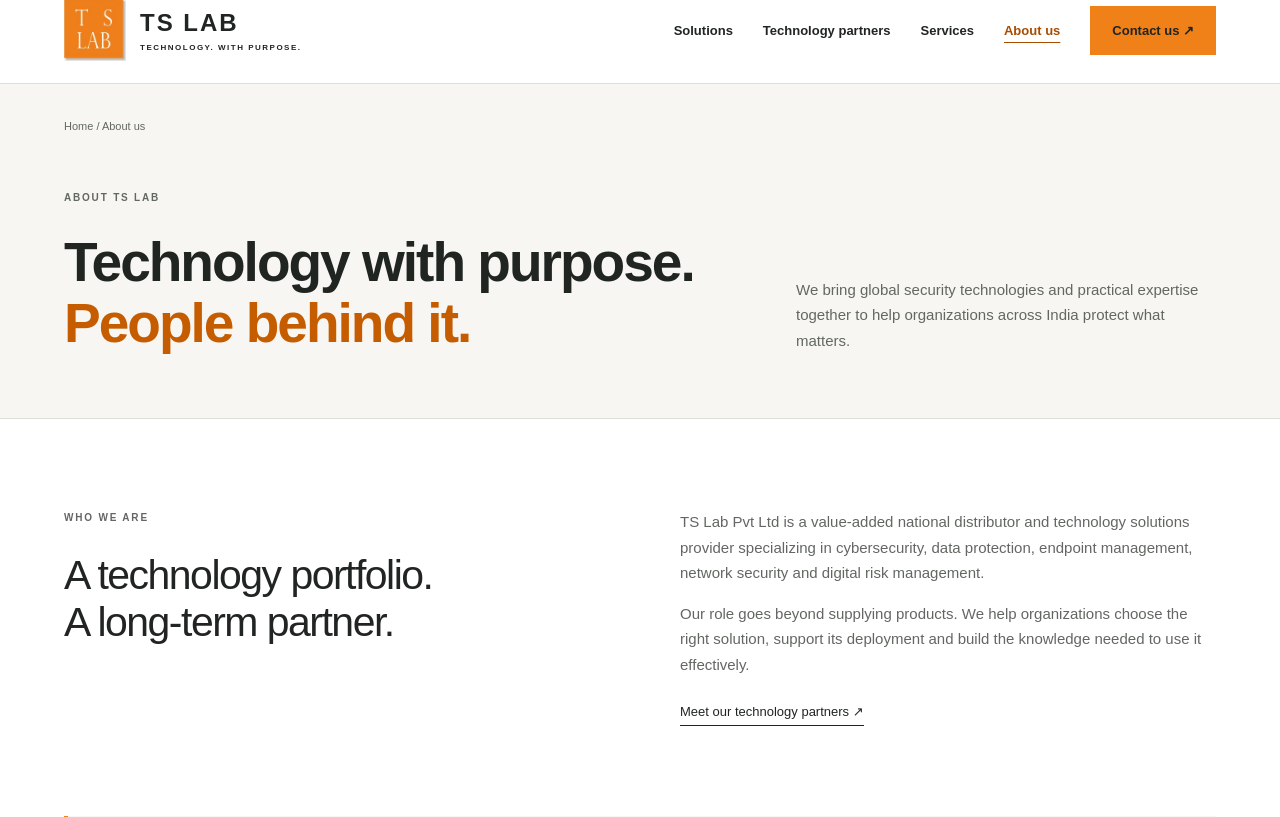
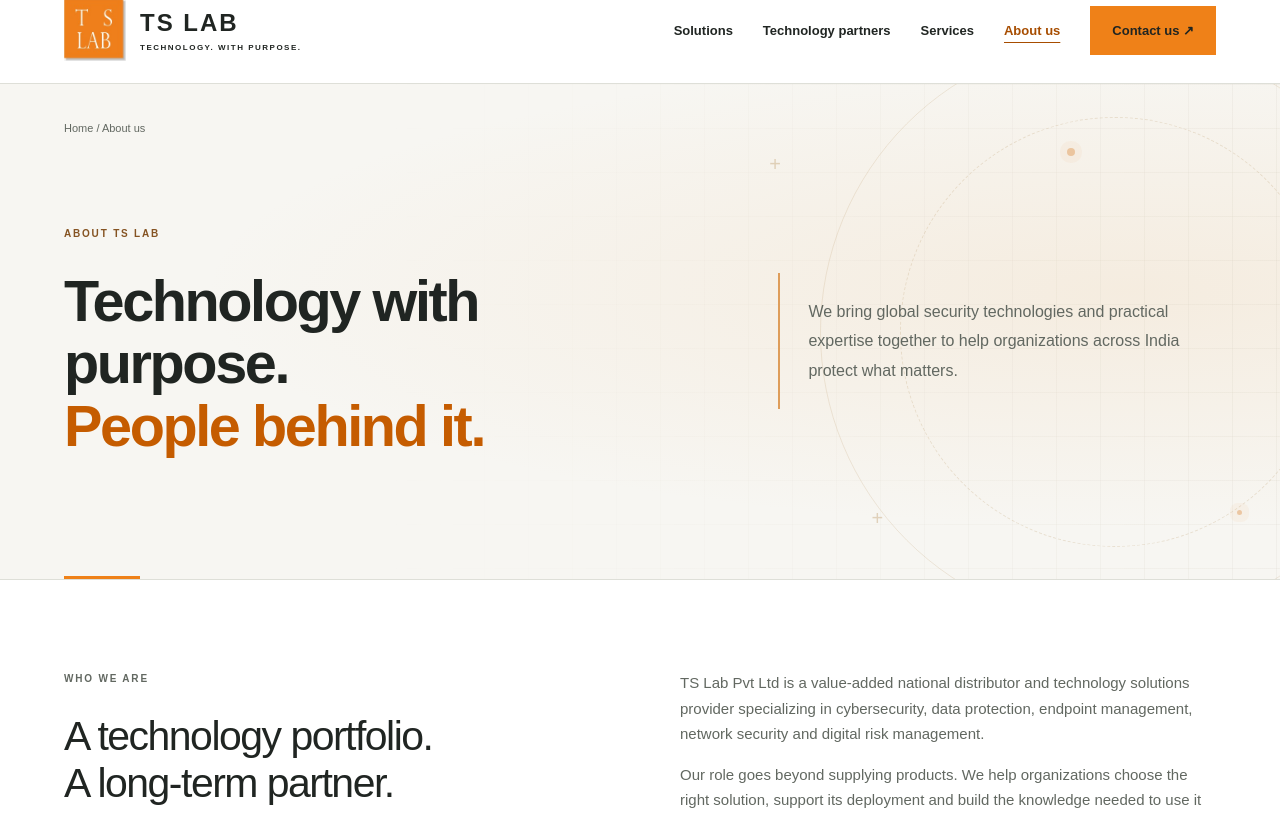
Before and after one commit to suvojit004/tslab, a Node server app: page /about in a window 1280 px wide. Shown: the part 58-875 px from the top of the page. Run offline with Node 20, Linux system fonts and the light colour scheme; some libraries are stand-ins or nearby versions.

Commit message:
Page header design enhancement

```diff
--- a/public/css/style.css
+++ b/public/css/style.css
@@ -121,3 +121,22 @@ footer{flex-wrap:wrap;gap:24px}.footer-legal{flex-basis:100%;display:flex;gap:25
 .footer-bottom>div{display:flex;gap:25px;flex-wrap:wrap}.footer-bottom .footer-top{color:#f2a662}
 @media(max-width:1100px){.footer-grid{grid-template-columns:1.2fr 1fr;gap:40px 60px}.footer-bottom{flex-wrap:wrap}}
 @media(max-width:600px){.footer-lead{padding:38px 0;align-items:start;flex-direction:column;gap:25px}.footer-grid{grid-template-columns:1fr 1fr;gap:32px 20px;padding:35px 0}.footer-brand,.footer-connect{grid-column:1/-1}.footer-identity small{max-width:none}.footer-column h3{margin-bottom:18px}.footer-brand>p{margin:18px 0}.footer-connect{border-top:1px solid #ffffff26;padding-top:25px}.footer-bottom{flex-direction:column;gap:16px}.footer-bottom>div{gap:16px 23px}}
+.partner-toggle-row{display:flex;justify-content:center;margin-top:30px}.partner-toggle-row:has([hidden]){display:none}.partner-toggle-row button{border:0}.partner-toggle-row [hidden]{display:none}
+
+/* Shared inner-page masthead, inspired by the homepage. */
+.page-hero{position:relative;isolation:isolate;overflow:hidden;padding:34px 0 88px;background:#f7f6f2}
+.page-hero>.wrap{position:relative;z-index:1}
+.page-hero .page-heading{min-height:300px;margin-top:55px;grid-template-columns:1.45fr 1fr;gap:80px;align-items:center}
+.page-hero h1{font-size:clamp(44px,4.5vw,66px);line-height:1.08;letter-spacing:-2.4px;max-width:760px}
+.page-hero .intro{font-size:16px;line-height:1.85;max-width:420px;padding:24px 0 24px 28px;border-left:2px solid #de9d5a}
+.page-hero .eyebrow{margin-bottom:28px;color:#855322}
+.page-hero-art{position:absolute;inset:0;z-index:0;pointer-events:none;overflow:hidden;background:radial-gradient(ellipse at 88% 42%,#edc59533,transparent 58%)}
+.page-hero-art:before{content:'';position:absolute;inset:0;background-image:linear-gradient(#a99e8914 1px,transparent 1px),linear-gradient(90deg,#a99e8914 1px,transparent 1px);background-size:44px 44px;mask-image:linear-gradient(90deg,transparent 30%,#000 100%)}
+.page-hero-art:after{content:'';position:absolute;bottom:0;left:5%;height:3px;width:76px;background:var(--orange)}
+.hero-ring{position:absolute;border:1px solid #cbb28e45;border-radius:50%;right:-130px;top:50%;transform:translateY(-50%);width:590px;height:590px}
+.hero-ring-inner{width:430px;height:430px;right:-50px;border-style:dashed;border-color:#ba9b6c40}
+.hero-orbit-dot{position:absolute;width:8px;height:8px;border-radius:50%;background:#dc8b3e70;box-shadow:0 0 0 7px #e5b88018;right:16%;top:13%}
+.dot-two{right:3%;top:86%;width:5px;height:5px}
+.hero-cross{position:absolute;color:#bd9a6866;font-size:20px;font-weight:400;right:39%;top:14%}.cross-two{right:31%;top:auto;bottom:10%}
+@media(max-width:1000px){.page-hero .page-heading{gap:40px;grid-template-columns:1.3fr 1fr}.page-hero h1{font-size:48px}.page-hero .intro{font-size:14px;padding-left:20px}}
+@media(max-width:720px){.page-hero{padding:28px 0 58px}.page-hero .page-heading{min-height:0;margin-top:50px;grid-template-columns:1fr;gap:28px}.page-hero h1{font-size:42px;letter-spacing:-1.8px}.page-hero .intro{max-width:100%;padding:4px 0 4px 20px;font-size:15px;line-height:1.75}.page-hero .eyebrow{margin-bottom:22px}.hero-ring{right:-330px}.hero-ring-inner{right:-250px}.hero-cross{right:12%}.cross-two{right:8%;bottom:4%}.page-hero-art:before{mask-image:linear-gradient(90deg,transparent,#000)}}
--- a/views/about.ejs
+++ b/views/about.ejs
@@ -4,7 +4,7 @@
 <body>
 <%- include('partials/header') %>
 <main id="main">
-  <section class="page-hero">
+  <section class="page-hero"><%- include('partials/hero-background') %>
     <div class="wrap">
       <a class="breadcrumb" href="/">Home /</a><span class="breadcrumb"> About us</span>
       <div class="page-heading"><div><p class="eyebrow">ABOUT TS LAB</p><h1>Technology with purpose.<br><em>People behind it.</em></h1></div><p class="intro">We bring global security technologies and practical expertise together to help organizations across India protect what matters.</p></div>
--- a/views/contact.ejs
+++ b/views/contact.ejs
@@ -4,7 +4,7 @@
 <body>
 <%- include('partials/header') %>
 <main id="main">
-  <section class="page-hero"><div class="wrap"><a class="breadcrumb" href="/">Home /</a><span class="breadcrumb"> Contact us</span><div class="page-heading"><div><p class="eyebrow">LET’S TALK</p><h1>Your next challenge.<br><em>Let’s solve it together.</em></h1></div><p class="intro">Looking for the right security solution or help with an existing deployment? Connect directly with the TS Lab team.</p></div></div></section>
+  <section class="page-hero"><%- include('partials/hero-background') %><div class="wrap"><a class="breadcrumb" href="/">Home /</a><span class="breadcrumb"> Contact us</span><div class="page-heading"><div><p class="eyebrow">LET’S TALK</p><h1>Your next challenge.<br><em>Let’s solve it together.</em></h1></div><p class="intro">Looking for the right security solution or help with an existing deployment? Connect directly with the TS Lab team.</p></div></div></section>
   <section class="wrap section contact-grid">
     <div><p class="eyebrow">A CONVERSATION STARTS HERE</p><h2>Tell us what<br>you have in mind.</h2><p>Whether you’re exploring a product, planning an implementation or interested in working with us, we’ll help you find the next step.</p><div class="contact-block"><span class="eyebrow">CALL OUR TEAM</span><a href="tel:+919830090055">+91 98300 90055 ↗</a><a href="tel:+919874041041">+91 98740 41041 ↗</a></div><div class="contact-block"><span class="eyebrow">EMAIL US DIRECTLY</span><a href="mailto:rabindra@tslab.in">rabindra@tslab.in ↗</a><a href="mailto:schatterjee@tslab.in">schatterjee@tslab.in ↗</a></div></div>
     <div class="enquiry-panel"><p class="eyebrow">HOW CAN WE HELP?</p><h3>Choose a conversation.</h3><p>Select a topic to open an email to our team.</p><% [['Product & solution enquiry','Explore products, licensing and the right fit for your needs.'],['Deployment & technical assistance','Discuss implementation, configuration or a technical question.'],['Training & post-sales support','Ask about enablement or support for your solution.'],['Partner enquiry','Start a conversation about working with TS Lab.']].forEach(item => { %><a class="enquiry-option" href="mailto:rabindra@tslab.in?subject=<%= encodeURIComponent(item[0]) %>"><div><h3><%= item[0] %></h3><p><%= item[1] %></p></div><span aria-hidden="true">↗</span></a><% }); %><p class="email-note">These links open your email app. You can also copy one of the email addresses on this page.</p></div>
--- a/views/index.ejs
+++ b/views/index.ejs
@@ -6,7 +6,7 @@
 <main id="main"><section class="hero"><div class="wrap hero-grid"><div><p class="eyebrow">● YOUR PARTNER IN CYBER RESILIENCE</p><h1>Secure today.<br>Ready for<br><em>what’s next.</em></h1><p class="intro">The right technology. The expertise to make it work. Protect your people, data and business with TS Lab’s cybersecurity portfolio and hands-on support.</p><div class="actions"><a class="button" href="/solutions">Explore our solutions ↗</a><a href="/contact">Talk to an expert →</a></div><p class="hero-note">01 / &nbsp; From choosing a solution to supporting it.<br><b>We’re with you at every step.</b></p></div><div class="visual" role="img" aria-label="Layered protection for data, endpoints, networks and access"><span class="visual-label">A CONNECTED APPROACH TO SECURITY ↗</span><div class="orbit one"></div><div class="orbit two"></div><div class="core"><svg viewBox="0 0 100 110" aria-hidden="true"><path d="M50 8 85 22v30c0 23-16 39-35 50C31 91 15 75 15 52V22Z"/><path d="m33 53 12 12 24-27"/></svg><strong>TS LAB</strong><small>SECURITY AT THE CORE</small></div><span class="node n1">▤ &nbsp; Data protection</span><span class="node n2">⌘ &nbsp; Endpoint security</span><span class="node n3">◎ &nbsp; Secure networks</span><span class="node n4">↗ &nbsp; Trusted access</span><span class="visual-bottom">● BUILT AROUND YOUR BUSINESS</span></div></div></section>
 <section class="wrap proof"><div><strong>11</strong><span>Global technology<br>partners</span></div><div><strong>5</strong><span>Core security<br>domains</span></div><div><strong>End-to-end</strong><span>Consulting, deployment<br>& ongoing support</span></div><div><strong>Pan-India</strong><span>Distribution<br>& expertise</span></div></section>
 <section id="solutions" class="wrap section"><div class="section-head"><div><p class="eyebrow">01 / SOLUTIONS THAT FIT</p><h2>Start with your challenge.<br>Find your way forward.</h2></div><p>From a single endpoint to your entire network, build a security approach around what matters to your business.</p></div><div class="solutions-grid"><% [['Protect your data','Keep sensitive information in the right hands with data loss prevention, backup and recovery.','Data protection'],['Secure every endpoint','Protect devices against evolving threats and bring your mobile workforce under control.','Endpoint & mobility'],['Connect with confidence','Secure branches and enable identity-verified access for your hybrid teams.','Network & access'],['Understand your exposure','Identify vulnerabilities and manage insider risk with greater visibility.','Risk & identity']].forEach((s,i)=>{ %><a class="solution" href="/solutions/<%= ['data-protection','endpoint-security','network-access','cyber-risk'][i] %>"><span class="number">0<%= i+1 %> <span>↗</span></span><h3><%= s[0] %></h3><p><%= s[1] %></p><b>Explore technologies →</b></a><% }); %></div></section>
-<section id="portfolio" class="portfolio section"><div class="wrap"><div class="section-head"><div><p class="eyebrow">02 / OUR TECHNOLOGY ECOSYSTEM</p><h2>Proven technology.<br>More possibilities.</h2></div><a href="/downloads/ts-lab-portfolio.pdf" download>Download our portfolio ↓</a></div><div class="filters" role="group" aria-label="Filter partners"><% ['All partners','Data protection','Endpoint & mobility','Network & access','Risk & identity','IT operations'].forEach((f,i)=>{ %><button data-filter="<%= f %>" aria-pressed="<%= i===0 %>"><%= f %></button><% }); %></div><p id="result-count" class="sr-only" aria-live="polite">Showing 11 partners</p><div class="partner-grid"><% partners.map(partner => [partner.name, partner.category, partner.summary, partner.slug]).forEach(p=>{ %><a class="partner partner-card-link" href="/partners/<%= p[3] %>" data-category="<%= p[1] %>" aria-label="Explore <%= p[0] %>"><span class="eyebrow"><%= p[1] %></span><h3><%= p[0] %></h3><p><%= p[2] %></p></a><% }); %></div></div></section>
+<section id="portfolio" class="portfolio section"><div class="wrap"><div class="section-head"><div><p class="eyebrow">02 / OUR TECHNOLOGY ECOSYSTEM</p><h2>Proven technology.<br>More possibilities.</h2></div><a href="/downloads/ts-lab-portfolio.pdf" download>Download our portfolio ↓</a></div><div class="filters" role="group" aria-label="Filter partners"><% ['All partners','Data protection','Endpoint & mobility','Network & access','Risk & identity','IT operations'].forEach((f,i)=>{ %><button data-filter="<%= f %>" aria-pressed="<%= i===0 %>"><%= f %></button><% }); %></div><p id="result-count" class="sr-only" aria-live="polite">Showing 11 partners</p><div class="partner-grid" id="home-partner-grid"><% partners.map(partner => [partner.name, partner.category, partner.summary, partner.slug]).forEach(p=>{ %><a class="partner partner-card-link" href="/partners/<%= p[3] %>" data-category="<%= p[1] %>" aria-label="Explore <%= p[0] %>"><span class="eyebrow"><%= p[1] %></span><h3><%= p[0] %></h3><p><%= p[2] %></p></a><% }); %></div><div class="partner-toggle-row"><button class="button" type="button" data-partner-toggle aria-controls="home-partner-grid" aria-expanded="false" hidden>Show all 11 partners ↓</button></div></div></section>
 <section id="services" class="services section"><div class="wrap service-grid"><div><p class="eyebrow">03 / MORE THAN PRODUCTS</p><h2>Expertise that stays.<br><em>From day one.</em></h2><p>Great technology needs the right implementation. We help you select, deploy and get more from your investment—with support beyond go-live.</p><a class="button" href="/contact">Build your solution with us ↗</a></div><div><% [['Solution consulting','Right-fit technology recommendations for your business.'],['Deployment support','Help with implementation and configuration.'],['Technical assistance','Work through technical challenges with our team.'],['Training & enablement','Practical knowledge for partners, administrators and users.'],['Post-sales support','Continued assistance after go-live.']].forEach((s,i)=>{ %><div class="service-row"><span>0<%= i+1 %></span><div><h3><%= s[0] %></h3><p><%= s[1] %></p></div><span>↗</span></div><% }); %></div></div></section>
 <section id="about" class="wrap section about"><p class="eyebrow">04 / MEET TS LAB</p><div><h2>Global technologies.<br>A partner closer to home.</h2><p>TS Lab Pvt Ltd is a value-added national distributor and technology solutions provider serving organizations across India. We bring cybersecurity, data protection, endpoint management, network security and digital risk management together in one portfolio.</p><p>Our mission is to help organizations safeguard digital assets, improve operational resilience and grow securely.</p></div></section>
 <section id="contact" class="wrap contact"><div><p class="eyebrow">LET’S SECURE YOUR NEXT STEP</p><h2>Your next challenge.<br>Our next conversation.</h2><p>Choosing a product, planning a deployment or looking for a technology partner? Let’s find the right fit.</p><a class="button dark" href="mailto:rabindra@tslab.in?subject=Cybersecurity%20solution%20enquiry">Talk to a TS Lab expert ↗</a></div><div class="contact-details"><small>CALL OUR TEAM</small><a href="tel:+919830090055">+91 98300 90055</a><a href="tel:+919874041041">+91 98740 41041</a><small>WRITE TO US</small><a href="mailto:rabindra@tslab.in">rabindra@tslab.in ↗</a><a href="mailto:schatterjee@tslab.in">schatterjee@tslab.in ↗</a></div></section></main>
--- /dev/null
+++ b/views/partials/hero-background.ejs
@@ -0,0 +1 @@
+<div class="page-hero-art" aria-hidden="true"><span class="hero-ring hero-ring-outer"></span><span class="hero-ring hero-ring-inner"></span><span class="hero-orbit-dot dot-one"></span><span class="hero-orbit-dot dot-two"></span><span class="hero-cross cross-one">+</span><span class="hero-cross cross-two">+</span></div>
--- a/views/partner-detail.ejs
+++ b/views/partner-detail.ejs
@@ -1,7 +1,7 @@
 <!DOCTYPE html><html lang="en">
 <%- include('partials/head', { description: partner.intro }) %>
 <body><%- include('partials/header') %><main id="main">
-<section class="page-hero"><div class="wrap"><a class="breadcrumb" href="/">Home /</a> <a class="breadcrumb" href="/partners">Technology partners /</a><span class="breadcrumb"> <%= partner.name %></span><div class="page-heading"><div><p class="eyebrow"><%= partner.name %> / <%= partner.category %></p><h1><%= partner.headline %></h1></div><div><p class="intro"><%= partner.intro %></p><a class="button partner-hero-cta" href="mailto:rabindra@tslab.in?subject=<%= encodeURIComponent(partner.name + ' solution enquiry') %>">Discuss <%= partner.name %> ↗</a></div></div></div></section>
+<section class="page-hero"><%- include('partials/hero-background') %><div class="wrap"><a class="breadcrumb" href="/">Home /</a> <a class="breadcrumb" href="/partners">Technology partners /</a><span class="breadcrumb"> <%= partner.name %></span><div class="page-heading"><div><p class="eyebrow"><%= partner.name %> / <%= partner.category %></p><h1><%= partner.headline %></h1></div><div><p class="intro"><%= partner.intro %></p><a class="button partner-hero-cta" href="mailto:rabindra@tslab.in?subject=<%= encodeURIComponent(partner.name + ' solution enquiry') %>">Discuss <%= partner.name %> ↗</a></div></div></div></section>
 <section class="wrap section"><div class="section-head"><div><p class="eyebrow">WHAT YOU CAN DO</p><h2><%= partner.summary %></h2></div></div><div class="approach-grid"><% partner.features.forEach((feature,i) => { %><article class="approach-card"><span class="eyebrow">0<%= i+1 %> /</span><h3><%= feature[0] %></h3><p><%= feature[1] %></p></article><% }); %></div><p class="product-scope">Capabilities depend on product, edition, licensing and supported platforms. TS Lab will help confirm the scope for your environment.</p></section>
 <section class="portfolio section"><div class="wrap service-grid"><div><p class="eyebrow">START WITH YOUR PRIORITIES</p><h2>Is this the right fit<br>for your business?</h2><p>Use these scenarios as a starting point for a conversation with TS Lab.</p></div><div><% partner.uses.forEach((use,i) => { %><div class="partner-use"><span>0<%= i+1 %></span><h3><%= use %></h3></div><% }); %></div></div></section>
 <section class="wrap section"><div class="section-head"><div><p class="eyebrow">MAKE AN INFORMED CHOICE</p><h2>Plan around your environment.</h2></div></div><div class="evaluation-panel"><h3>A question worth answering first</h3><p><%= partner.question %></p><div class="approach-grid"><div><h4>Define the requirement</h4><p>Bring your existing tools, user or asset counts, key workflows and priorities.</p></div><div><h4>Agree an evaluation</h4><p>Discuss a demonstration or pilot scope, subject to availability, using scenarios that matter to your team.</p></div><div><h4>Confirm the details</h4><p>Review compatibility, licensing, rollout responsibilities and support before purchase.</p></div></div></div></section>
--- a/views/partners.ejs
+++ b/views/partners.ejs
@@ -1,6 +1,6 @@
 <!DOCTYPE html><html lang="en">
 <%- include('partials/head', { description: 'Explore TS Lab technology partners and find products suited to your security and IT priorities.' }) %>
 <body><%- include('partials/header') %><main id="main">
-<section class="page-hero"><div class="wrap"><a class="breadcrumb" href="/">Home /</a><span class="breadcrumb"> Technology partners</span><div class="page-heading"><div><p class="eyebrow">THE TS LAB PORTFOLIO</p><h1>The right technology.<br><em>For your next step.</em></h1></div><p class="intro">Explore each partner through the needs of your business—from protecting data and devices to managing connected infrastructure.</p></div></div></section>
+<section class="page-hero"><%- include('partials/hero-background') %><div class="wrap"><a class="breadcrumb" href="/">Home /</a><span class="breadcrumb"> Technology partners</span><div class="page-heading"><div><p class="eyebrow">THE TS LAB PORTFOLIO</p><h1>The right technology.<br><em>For your next step.</em></h1></div><p class="intro">Explore each partner through the needs of your business—from protecting data and devices to managing connected infrastructure.</p></div></div></section>
 <section class="wrap section"><div class="filters" role="group" aria-label="Filter partners"><% ['All partners', ...new Set(partners.map(p => p.category))].forEach((category,i) => { %><button data-filter="<%= category %>" aria-pressed="<%= i === 0 %>"><%= category %></button><% }); %></div><p id="result-count" class="sr-only" aria-live="polite">Showing 11 partners</p><div class="partner-grid"><% partners.forEach(partner => { %><a class="partner partner-card-link" href="/partners/<%= partner.slug %>" data-category="<%= partner.category %>" aria-label="Explore <%= partner.name %>"><span class="eyebrow"><%= partner.category %></span><h3><%= partner.name %></h3><p><%= partner.summary %></p></a><% }); %></div></section>
 </main><%- include('partials/footer') %></body></html>
--- a/views/policy.ejs
+++ b/views/policy.ejs
@@ -4,7 +4,7 @@
 <body>
 <%- include('partials/header') %>
 <main id="main">
-  <section class="page-hero"><div class="wrap"><a class="breadcrumb" href="/">Home /</a><span class="breadcrumb"> <%= policy.title %></span><div class="page-heading"><div><p class="eyebrow">TS LAB PVT LTD</p><h1><%= policy.title %></h1></div><p class="intro"><%= policy.description %></p></div></div></section>
+  <section class="page-hero"><%- include('partials/hero-background') %><div class="wrap"><a class="breadcrumb" href="/">Home /</a><span class="breadcrumb"> <%= policy.title %></span><div class="page-heading"><div><p class="eyebrow">TS LAB PVT LTD</p><h1><%= policy.title %></h1></div><p class="intro"><%= policy.description %></p></div></div></section>
   <div class="wrap section policy-layout">
     <aside class="policy-contents" aria-label="On this page"><p class="eyebrow">ON THIS PAGE</p><% policy.sections.forEach(section => { %><a href="#<%= section[0] %>"><%= section[1] %></a><% }); %><a href="#policy-contact">Contact TS Lab</a></aside>
     <article class="policy-copy"><div class="policy-draft"><strong>Draft for review</strong><p>Prepared 16 November 2026. Company approval and legal review are required before this becomes a final published policy.</p></div><p class="policy-intro"><%= policy.introduction %></p><% policy.sections.forEach((section,i) => { %><section id="<%= section[0] %>"><h2><%= i+1 %>. <%= section[1] %></h2><p><%= section[2] %></p><% if (section[0] === 'privacy') { %><a class="text-link" href="/privacy-policy">Read the Privacy Policy ↗</a><% } %></section><% }); %><section id="policy-contact"><h2>Contact TS Lab</h2><p>For questions about this draft, contact TS Lab Pvt Ltd.</p><a href="mailto:rabindra@tslab.in">rabindra@tslab.in</a><br><a href="tel:+919830090055">+91 98300 90055</a><p><a class="text-link" href="/contact">All contact options ↗</a></p></section></article>
--- a/views/solution-detail.ejs
+++ b/views/solution-detail.ejs
@@ -4,7 +4,7 @@
 <body>
 <%- include('partials/header') %>
 <main id="main" class="dedicated-solution">
-<section class="page-hero"><div class="wrap"><a class="breadcrumb" href="/">Home /</a> <a class="breadcrumb" href="/solutions">Solutions /</a> <span class="breadcrumb"><%= area.label %></span><div class="page-heading"><div><p class="eyebrow"><%= area.number %> / <%= area.label %></p><h1><%= area.title %></h1></div><p class="intro"><%= area.intro %></p></div></div></section>
+<section class="page-hero"><%- include('partials/hero-background') %><div class="wrap"><a class="breadcrumb" href="/">Home /</a> <a class="breadcrumb" href="/solutions">Solutions /</a> <span class="breadcrumb"><%= area.label %></span><div class="page-heading"><div><p class="eyebrow"><%= area.number %> / <%= area.label %></p><h1><%= area.title %></h1></div><p class="intro"><%= area.intro %></p></div></div></section>
   <section id="<%= area.id %>" class="solution-detail"><div class="wrap section"><div class="detail-grid"><div><h3 class="detail-subtitle">When this matters</h3><p><%= area.challenge %></p><h3 class="detail-subtitle">What to consider</h3><div class="capability-list"><% area.capabilities.forEach(capability => { %><article><h4><%= capability[0] %></h4><p><%= capability[1] %></p></article><% }); %></div></div><aside class="technology-panel"><p class="eyebrow">RELEVANT TECHNOLOGIES</p><% area.partners.forEach(partner => { %><div class="technology-item"><h3><%= partner[0] %></h3><p><%= partner[1] %></p></div><% }); %><a class="text-link" href="/partners">Explore the portfolio ↗</a></aside></div><div class="discussion-strip"><div><span class="eyebrow">A GOOD PLACE TO START</span><p><%= area.discussion %></p></div><a class="button" href="mailto:rabindra@tslab.in?subject=<%= encodeURIComponent('Solution enquiry: '+area.label) %>">Discuss this solution ↗</a></div></div></section>
 
 <section class="wrap section"><p class="eyebrow">EXPLORE OTHER SOLUTIONS</p><div class="solution-overview-grid"><% areas.filter(item => item.id !== area.id).forEach(item => { %><a class="solution-overview-card" href="/solutions/<%= item.id %>"><span class="eyebrow"><%= item.number %> /</span><h3><%= item.label %></h3><span>Explore solution ↗</span></a><% }); %></div></section>
--- a/views/solutions.ejs
+++ b/views/solutions.ejs
@@ -4,7 +4,7 @@
 <body>
 <%- include('partials/header') %>
 <main id="main">
-  <section class="page-hero"><div class="wrap"><a class="breadcrumb" href="/">Home /</a><span class="breadcrumb"> Solutions</span><div class="page-heading"><div><p class="eyebrow">SECURITY THAT FITS YOUR BUSINESS</p><h1>Protect what matters.<br><em>Plan for what’s next.</em></h1></div><p class="intro">Bring your data, devices, networks and people into a connected security approach. TS Lab helps you choose suitable technologies and put them to work.</p></div></div></section>
+  <section class="page-hero"><%- include('partials/hero-background') %><div class="wrap"><a class="breadcrumb" href="/">Home /</a><span class="breadcrumb"> Solutions</span><div class="page-heading"><div><p class="eyebrow">SECURITY THAT FITS YOUR BUSINESS</p><h1>Protect what matters.<br><em>Plan for what’s next.</em></h1></div><p class="intro">Bring your data, devices, networks and people into a connected security approach. TS Lab helps you choose suitable technologies and put them to work.</p></div></div></section>
   <section class="wrap section"><div class="section-head"><div><p class="eyebrow">FIND YOUR STARTING POINT</p><h2>A dedicated approach.<br>For every security priority.</h2></div><p>Choose a solution to explore its capabilities, relevant technologies and the support available from TS Lab.</p></div><div class="solution-overview-grid"><% areas.forEach(area => { %><a class="solution-overview-card" href="/solutions/<%= area.id %>"><span class="eyebrow"><%= area.number %> / <%= area.label %></span><h3><%= area.title %></h3><p><%= area.intro %></p><span class="text-link">Explore this solution ↗</span></a><% }); %></div></section>
 <section class="portfolio section"><div class="wrap closing-cta"><div><p class="eyebrow">NOT SURE WHERE TO START?</p><h2>Let’s find your next step.</h2><p>Share your priorities and we’ll help you explore suitable options.</p></div><a class="button" href="/contact">Talk to our team ↗</a></div></section>
 </main><%- include('partials/footer') %>
```
Also changed, not shown: public/js/main.js (+28 -5 lines).
